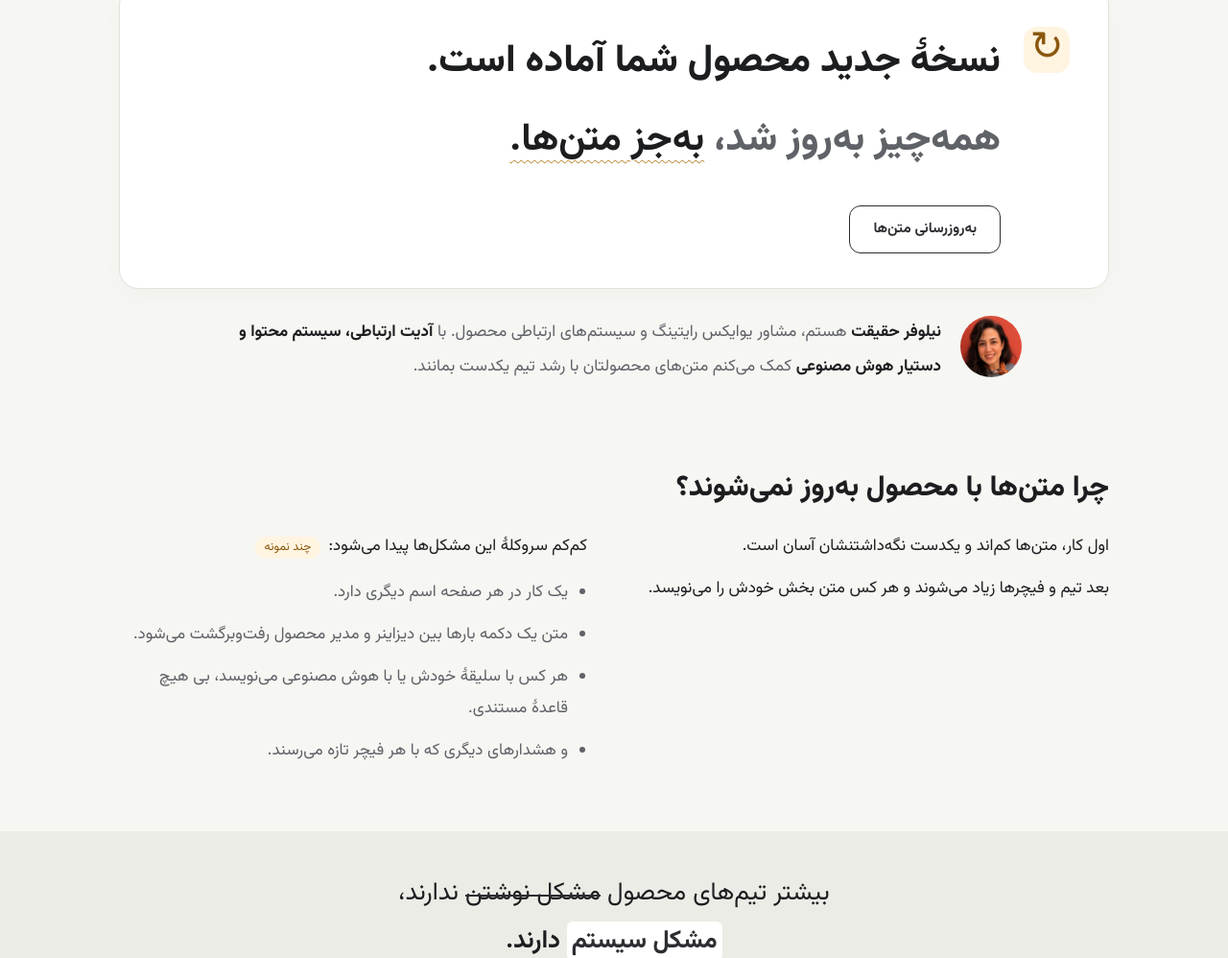
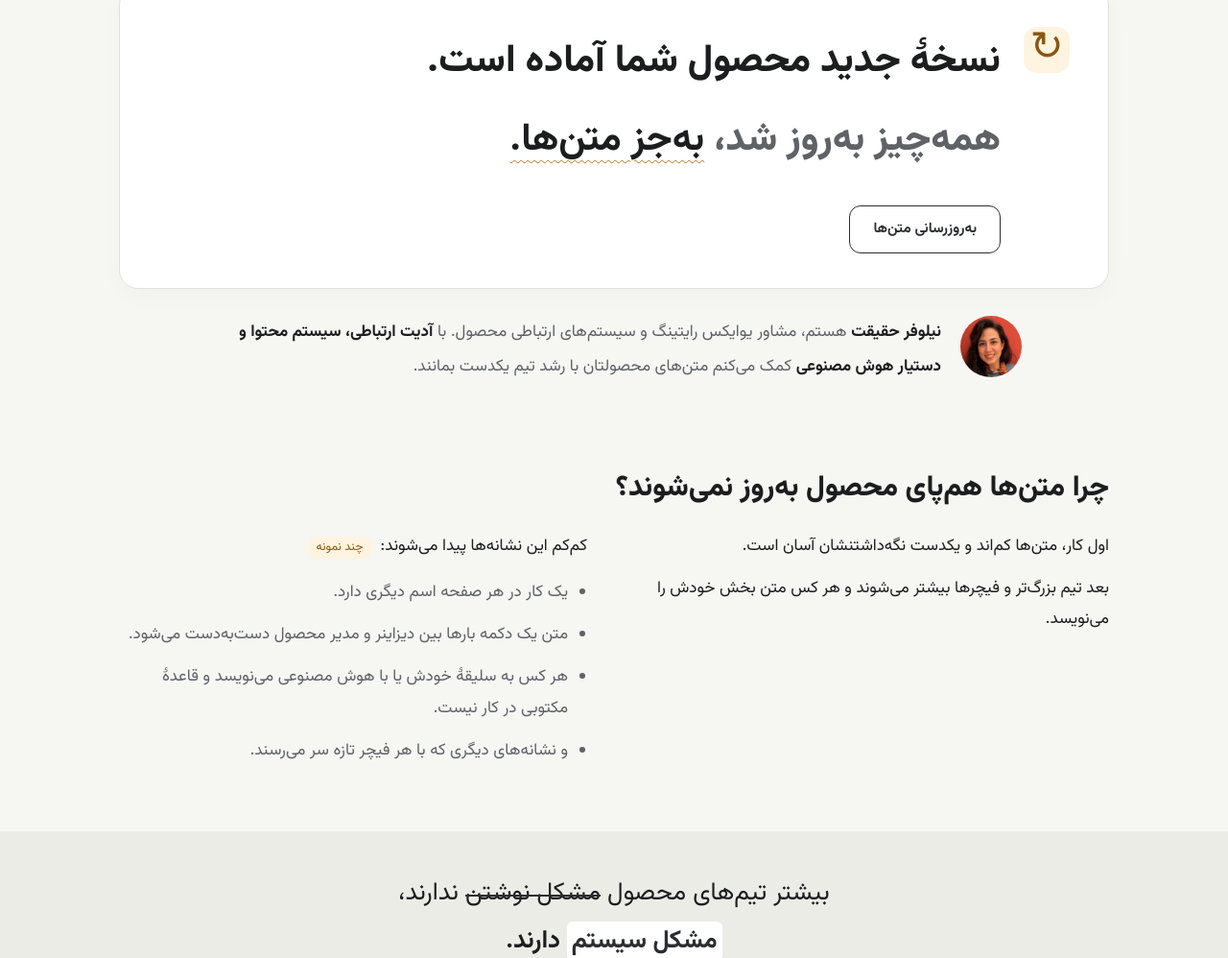
Before and after one commit to nil8farr/nil8farr.github.io, an Astro site: page / in a window 1280 px wide. Shown: the part 172-1170 px from the top of the page at 96% size. Built offline with nearby package versions, Linux system fonts and the light colour scheme; Astro itself is replaced by a stand-in of ours.

Commit message:
Problem section: approved copy
Co-Authored-By: Devin AI <158243242+devin-ai-integration[bot]@users.noreply.github.com>

```diff
--- a/src/copy/home.md
+++ b/src/copy/home.md
@@ -52,20 +52,20 @@ hero:
     - "آدیت ارتباطی، سیستم محتوا و دستیار هوش مصنوعی"
 
 problem:
-  title: "چرا متن‌ها با محصول به‌روز نمی‌شوند؟"
+  title: "چرا متن‌ها هم‌پای محصول به‌روز نمی‌شوند؟"
   # داستان در ستون راست. ستون چپ با alertsTitle شروع می‌شود و نشانه‌ها زیرش می‌آیند.
   story:
     - "اول کار، متن‌ها کم‌اند و یکدست نگه‌داشتنشان آسان است."
-    - "بعد تیم و فیچرها زیاد می‌شوند و هر کس متن بخش خودش را می‌نویسد."
+    - "بعد تیم بزرگ‌تر و فیچرها بیشتر می‌شوند و هر کس متن بخش خودش را می‌نویسد."
   # سربرگ ستون هشدارها. alertsTag: برچسب کوچک کنارش، تا معلوم باشد نشانه‌ها فقط نمونه‌اند.
   # alertsMore: خط کم‌رنگ آخر فهرست، تا معلوم باشد هشدارهای دیگری هم هست.
-  alertsTitle: "کم‌کم سروکلهٔ این مشکل‌ها پیدا می‌شود:"
+  alertsTitle: "کم‌کم این نشانه‌ها پیدا می‌شوند:"
   alertsTag: "چند نمونه"
-  alertsMore: "و هشدارهای دیگری که با هر فیچر تازه می‌رسند."
+  alertsMore: "و نشانه‌های دیگری که با هر فیچر تازه سر می‌رسند."
   symptoms:
     - "یک کار در هر صفحه اسم دیگری دارد."
-    - "متن یک دکمه بارها بین دیزاینر و مدیر محصول رفت‌وبرگشت می‌شود."
-    - "هر کس با سلیقهٔ خودش یا با هوش مصنوعی می‌نویسد، بی هیچ قاعدهٔ مستندی."
+    - "متن یک دکمه بارها بین دیزاینر و مدیر محصول دست‌به‌دست می‌شود."
+    - "هر کس به سلیقهٔ خودش یا با هوش مصنوعی می‌نویسد و قاعدهٔ مکتوبی در کار نیست."
   coreStart: "بیشتر تیم‌های محصول مشکل نوشتن ندارند،"
   coreEnd: "مشکل سیستم دارند."
   # طراحی جملهٔ محوری مثل ویرایش در یک ویرایشگر متن: این کلمه از خط اول انتخاب می‌شود و خط می‌خورد، و این کلمه از خط دوم هایلایت می‌شود.
```
